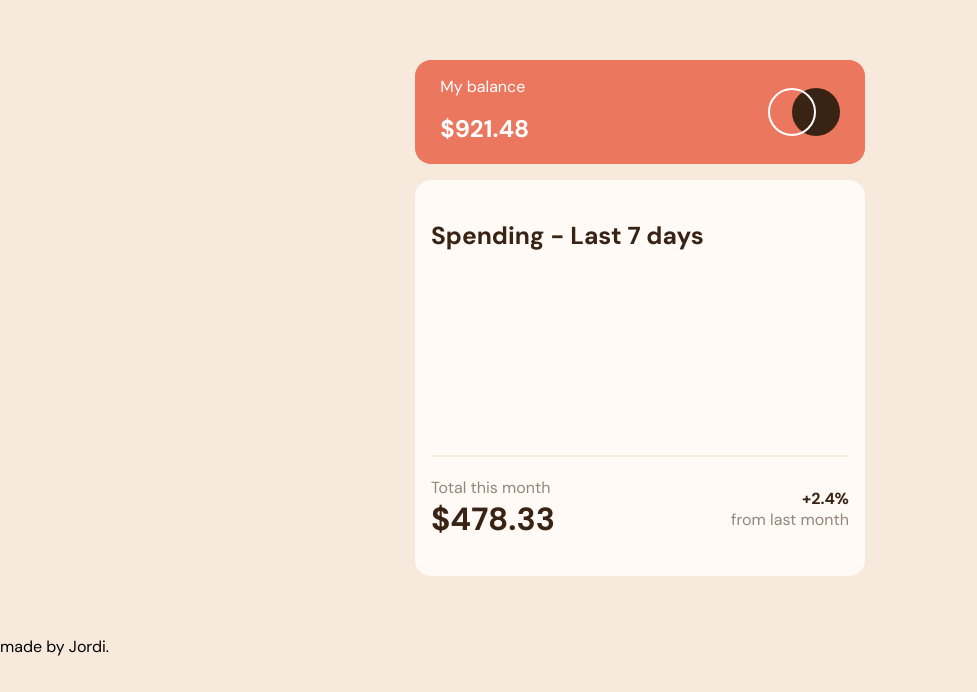
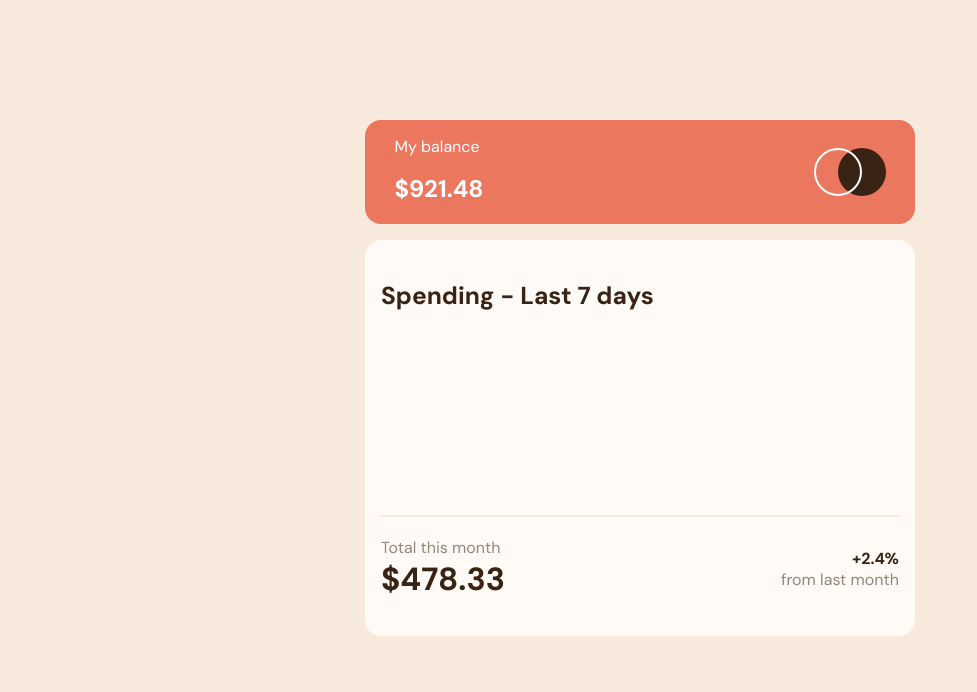
Before and after one commit to JordiM21/FrontEnd-Mentor-Chart-Expenses, a plain HTML site: page index.html in a window 1280 px wide. Shown: the whole page, without its empty margins (0-977 px from the left). Drawn offline with Linux system fonts and the light colour scheme.

Commit message:
fixing responsive

```diff
--- a/index.html
+++ b/index.html
@@ -58,8 +58,5 @@
 			</div>
 		</div>
 		<script src="./main.js" type="module"></script>
-		<footer>
-			<p>made by Jordi.</p>
-		</footer>
 	</body>
 </html>
--- a/styles.css
+++ b/styles.css
@@ -102,10 +102,10 @@ hr {
 }
 @media only screen and (min-width: 600px) {
 	.card {
-		width: 450px;
-		margin: 60px auto;
+		width: 550px;
+		margin: 120px auto;
 	}
 	.header {
-		gap: 53%;
+		gap: 60%;
 	}
 }
```
